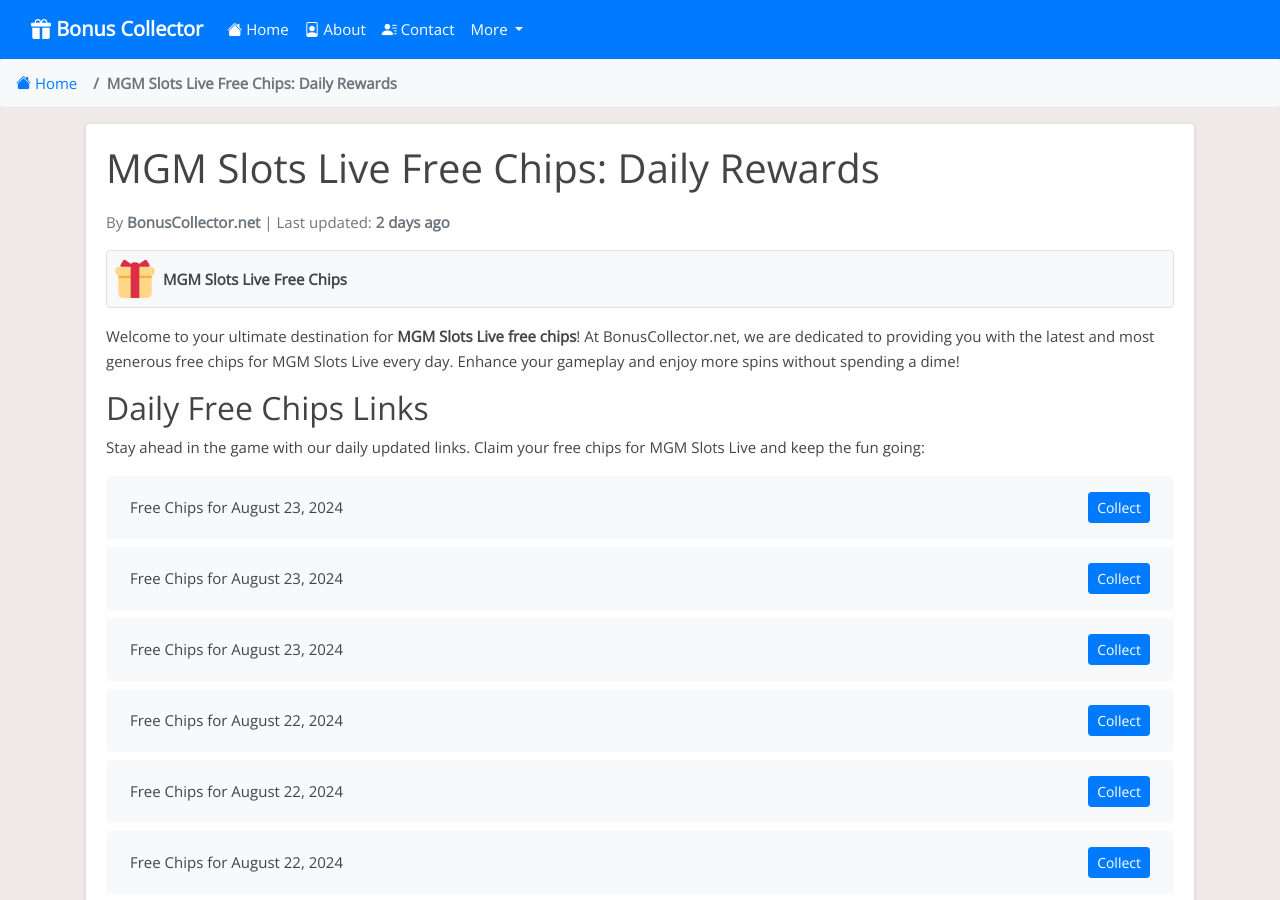
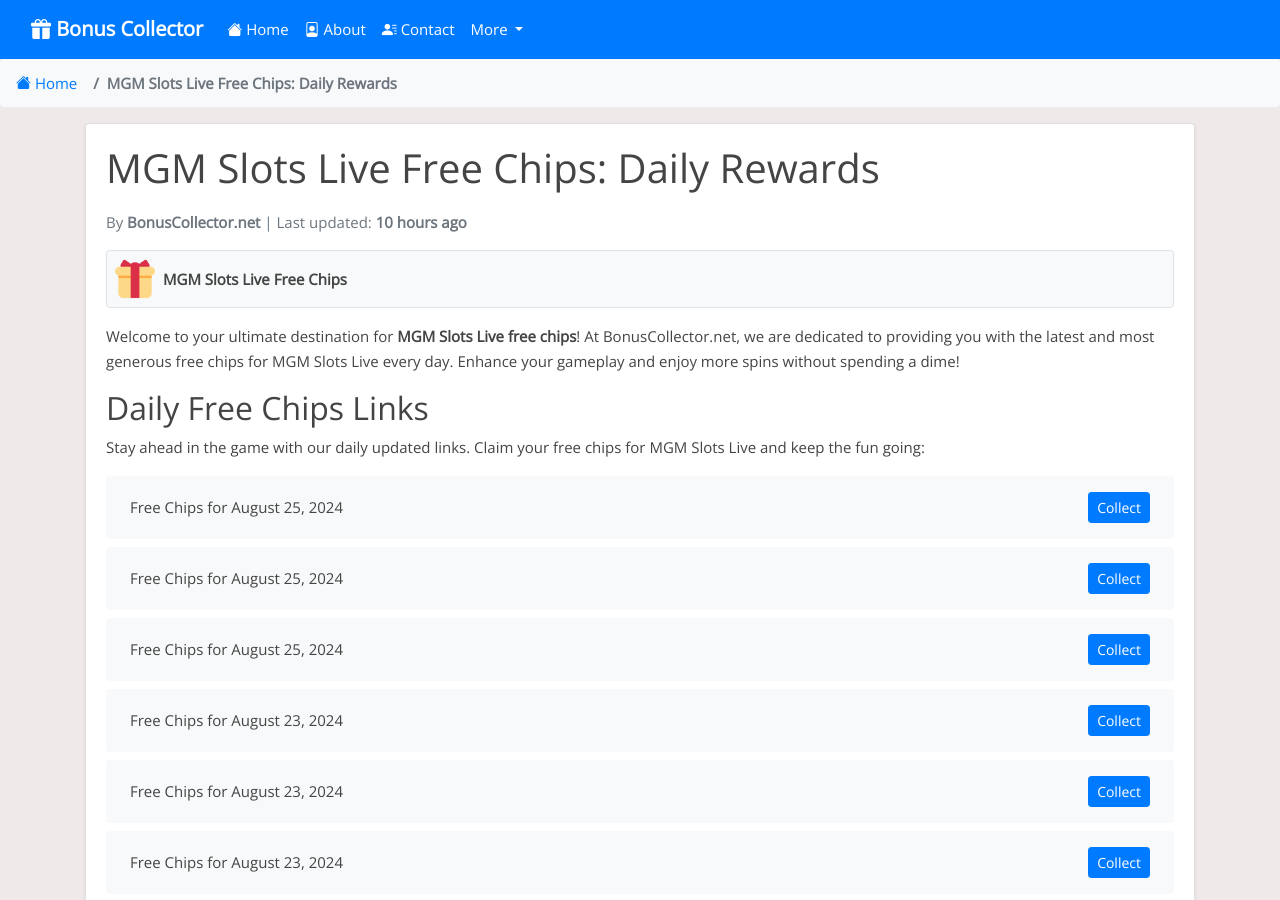
Before and after one commit to Prollad99/bs-net, a Jekyll site: the page built from _posts/2024-07-30-mgm-slots-live.md, in a window 1280 px wide and 900 px high. Built offline with Jekyll 4.4.1, drawn with Linux system fonts in a browser that asks for light colours; nearby versions of some CDN libraries; comment, search, counter and statistics services are not loaded; some of the changed text lies outside the part shown.

Commit message:
Update mgm-slots-live reward links and last modified date

```diff
--- a/_data/include_files.yml
+++ b/_data/include_files.yml
@@ -59,7 +59,7 @@
   last_modified: 2024-08-06 14:33:34
 
 mgm-slots-live.html:
-  last_modified: 2024-08-23 17:18:04
+  last_modified: 2024-08-25 18:25:29
 
 wizard-of-oz.html:
   last_modified: 2024-08-25 05:21:17
--- a/_includes/mgm-slots-live.html
+++ b/_includes/mgm-slots-live.html
@@ -1,4 +1,16 @@
 <ul class="list-group mt-3 mb-4">
+  <li class="list-group-item d-flex justify-content-between align-items-center">
+    <span>Free Chips for August 25, 2024</span>
+    <a href="https://landingpages.mgmslotslive.com/2.37.100281/site/pages/landingshow/index.html?coupon=RMGM_1M_IG_20242508_yuio_CM" class="btn btn-primary btn-sm">Collect</a>
+  </li>
+  <li class="list-group-item d-flex justify-content-between align-items-center">
+    <span>Free Chips for August 25, 2024</span>
+    <a href="https://mgm.play-freebies.com/3Mk8Ypy" class="btn btn-primary btn-sm">Collect</a>
+  </li>
+  <li class="list-group-item d-flex justify-content-between align-items-center">
+    <span>Free Chips for August 25, 2024</span>
+    <a href="http://mgm.play-freebies.com/3Ml0Hl9" class="btn btn-primary btn-sm">Collect</a>
+  </li>
   <li class="list-group-item d-flex justify-content-between align-items-center">
     <span>Free Chips for August 23, 2024</span>
     <a href="https://landingpages.mgmslotslive.com/2.37.100281/site/pages/landingshow/index.html?coupon=RMGM_1M_IG_20242308_aasas_CM" class="btn btn-primary btn-sm">Collect</a>
@@ -387,16 +399,4 @@
     <span>Free Chips for Invalid Date</span>
     <a href="http://mgm.play-freebies.com/3Ym1IjW" class="btn btn-primary btn-sm">Collect</a>
   </li>
-  <li class="list-group-item d-flex justify-content-between align-items-center">
-    <span>Free Chips for Invalid Date</span>
-    <a href="https://landingpages.mgmslotslive.com/2.37.100281/site/pages/landingshow/index.html?coupon=RMGM_1M_20240729_IG_xasda_CM" class="btn btn-primary btn-sm">Collect</a>
-  </li>
-  <li class="list-group-item d-flex justify-content-between align-items-center">
-    <span>Free Chips for Invalid Date</span>
-    <a href="https://mgm.play-freebies.com/3SsGsoX" class="btn btn-primary btn-sm">Collect</a>
-  </li>
-  <li class="list-group-item d-flex justify-content-between align-items-center">
-    <span>Free Chips for Invalid Date</span>
-    <a href="https://mgm.play-freebies.com/4c4Xlgm" class="btn btn-primary btn-sm">Collect</a>
-  </li>
 </ul>
```
Also changed, not shown: links-json/mgm-slots-live.json (+12 -9 lines).
